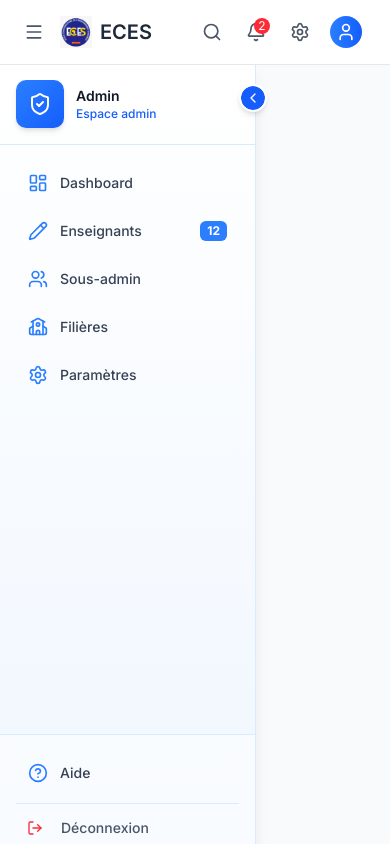
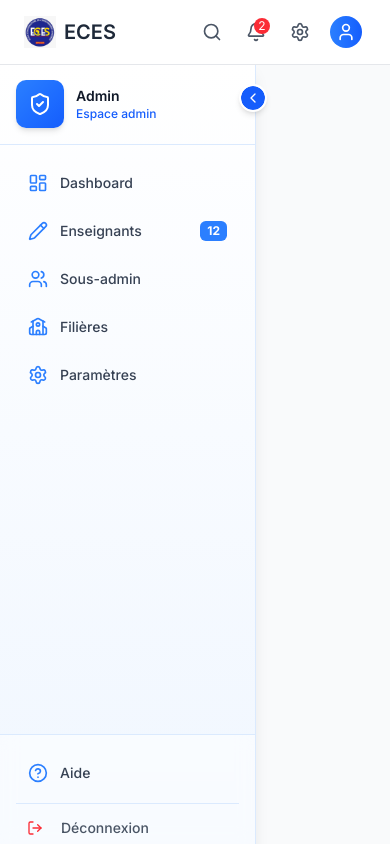
Before and after one commit to nachito-pank/Eces, a Next.js app: page / in a window 390 px wide. Built offline with nearby package versions, Linux system fonts and the light colour scheme.

Commit message:
Correction de la nav

```diff
--- a/components/dashboard/Navbar.tsx
+++ b/components/dashboard/Navbar.tsx
@@ -57,12 +57,7 @@ const Navbar: React.FC<NavbarProps> = ({
           <div className="flex items-center justify-between h-16">
             {/* Partie gauche : Logo et menu burger */}
             <div className="flex items-center">
-              <button
-                onClick={onMenuClick}
-                className="p-2 rounded-lg text-gray-600 hover:bg-gray-100 dark:text-gray-300 dark:hover:bg-gray-800 lg:hidden"
-              >
-                <Menu className="h-5 w-5" />
-              </button>
+
             <Link href="/" className="flex items-center ml-2 lg:ml-0">
             {/* Remplacer l'emoji par une image */}
             <img
```
